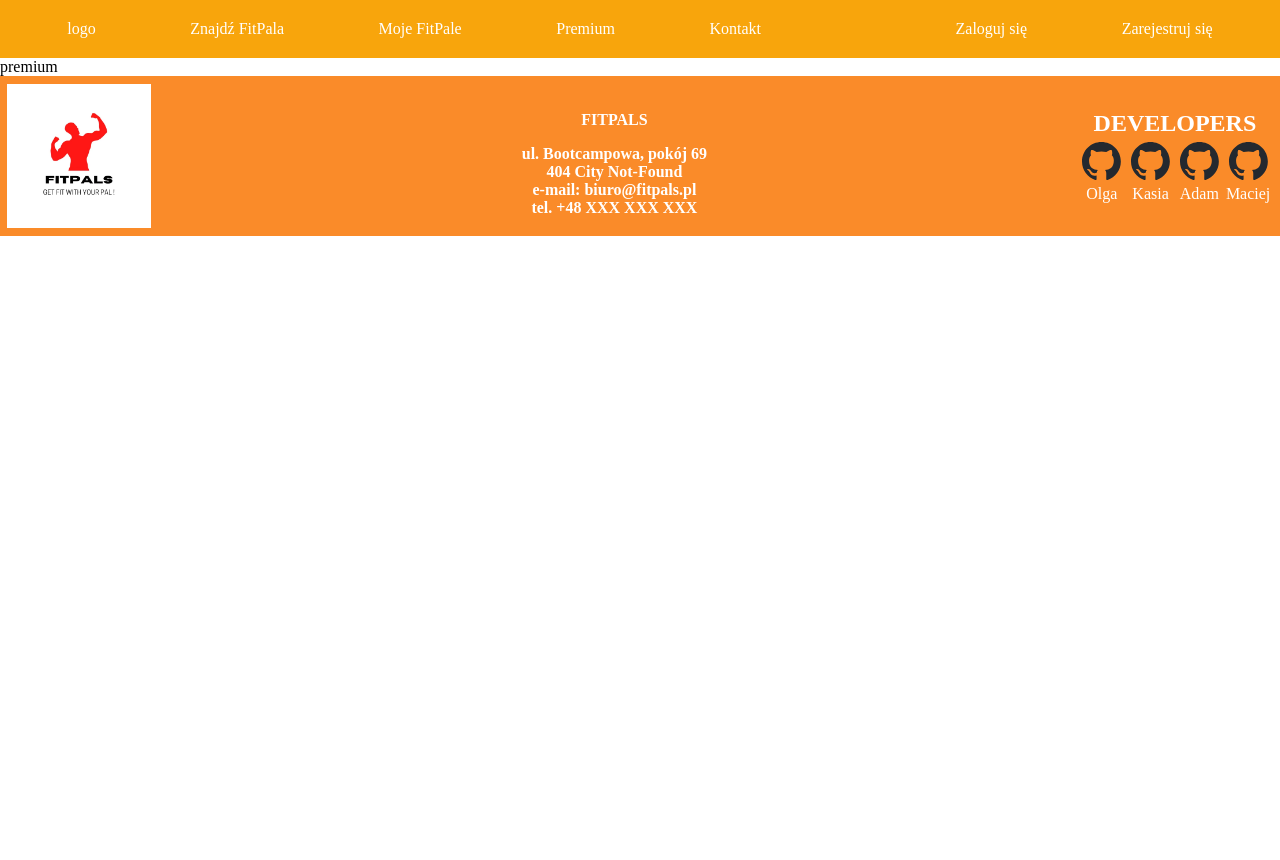
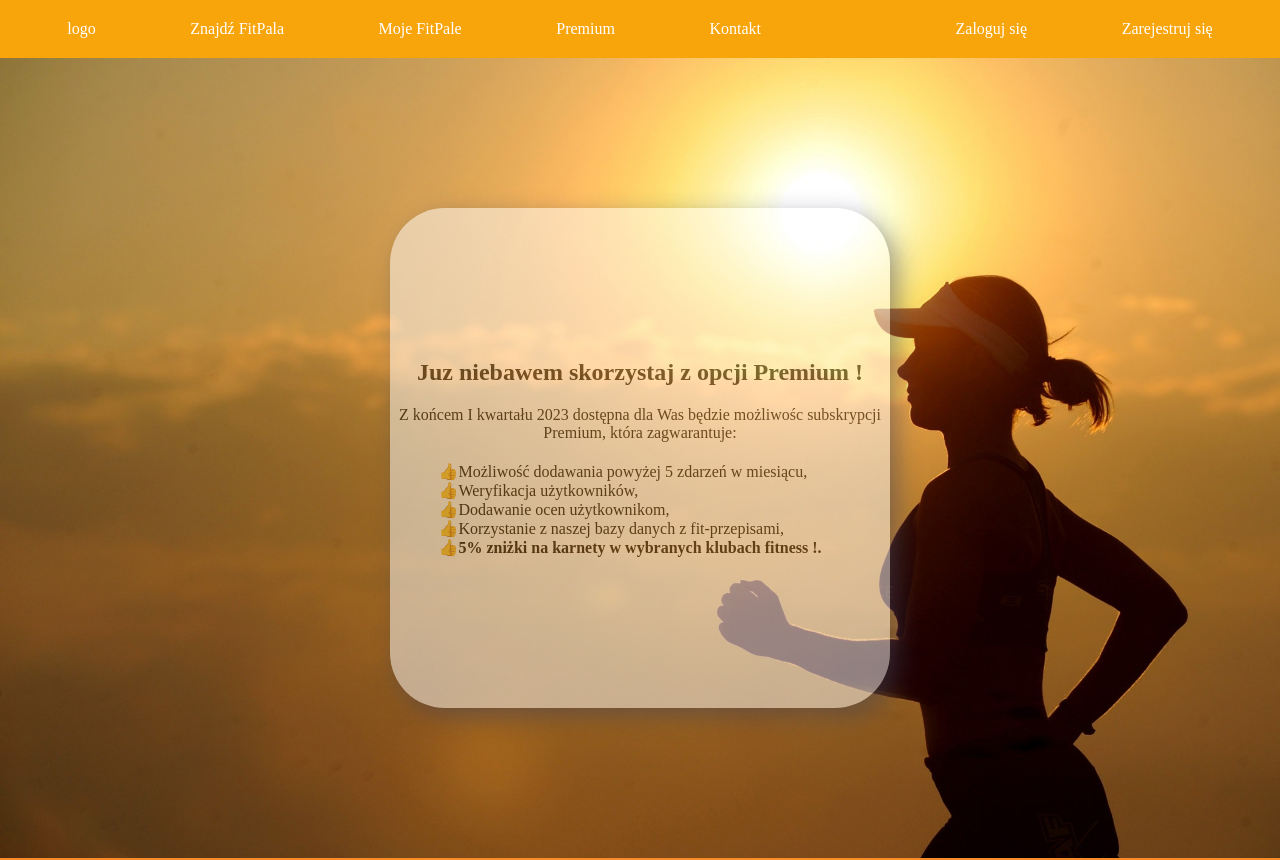
Before and after one commit to infoshareacademy/jfdzr8-team-szalone-wiewiory, a React (Create React App) app in the folder fitpals/: page /premium in a window 1280 px wide. Shown: the top 860 px of the page. Before the commit the page ends 800 px from the top, so only its background shows below. Built offline with nearby package versions, Linux system fonts and the light colour scheme.

Commit message:
made prototype of Premium subpage

```diff
--- a/fitpals/src/components/Premium/Premium.jsx
+++ b/fitpals/src/components/Premium/Premium.jsx
@@ -1,3 +1,22 @@
+import styles from "./Premium.module.css";
+
 export const Premium = () => {
-  return <p>premium</p>;
+  return (
+    <div className={styles.premiumContainer}>
+      <article className={styles.articleContainer}>
+        <h2>Juz niebawem skorzystaj z opcji Premium !</h2>
+        <p>
+          Z końcem I kwartału 2023 dostępna dla Was będzie możliwośc subskrypcji
+          Premium, która zagwarantuje:
+        </p>
+        <ul className={styles.premiumList}>
+          <li>Możliwość dodawania powyżej 5 zdarzeń w miesiącu,</li>
+          <li>Weryfikacja użytkowników,</li>
+          <li>Dodawanie ocen użytkownikom,</li>
+          <li>Korzystanie z naszej bazy danych z fit-przepisami,</li>
+          <li>5% zniżki na karnety w wybranych klubach fitness !.</li>
+        </ul>
+      </article>
+    </div>
+  );
 };
--- a/fitpals/src/components/Premium/Premium.module.css
+++ b/fitpals/src/components/Premium/Premium.module.css
@@ -0,0 +1,40 @@
+.premiumContainer {
+  background: url(../Premium/PremiumImages/premiumBackground.jpg) no-repeat;
+  background-attachment: fixed;
+  background-size: cover;
+  display: flex;
+  justify-content: center;
+  align-items: center;
+  height: 50em;
+}
+
+.articleContainer {
+  background-color: white;
+  height: 500px;
+  width: 500px;
+  display: flex;
+  justify-content: center;
+  flex-direction: column;
+  align-items: center;
+  -webkit-box-shadow: 8px 8px 24px 0px rgba(66, 68, 90, 1);
+  -moz-box-shadow: 8px 8px 24px 0px rgba(66, 68, 90, 1);
+  box-shadow: 8px 8px 24px 0px rgba(66, 68, 90, 1);
+  border-radius: 55px;
+  opacity: 0.5;
+}
+.articleContainer h2 {
+  margin-bottom: 20px;
+}
+
+.premiumList {
+  list-style-type: "\1F44D";
+  margin-top: 20px;
+}
+
+.articleContainer p {
+  text-align: center;
+}
+
+li:last-child {
+  font-weight: bolder;
+}
```
Also changed, not shown: fitpals/src/components/Premium/PremiumImages/premiumBackground.jpg (added).
